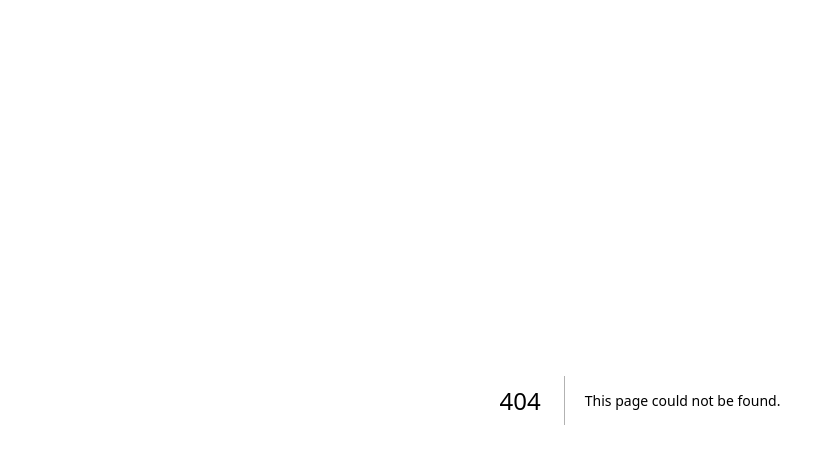
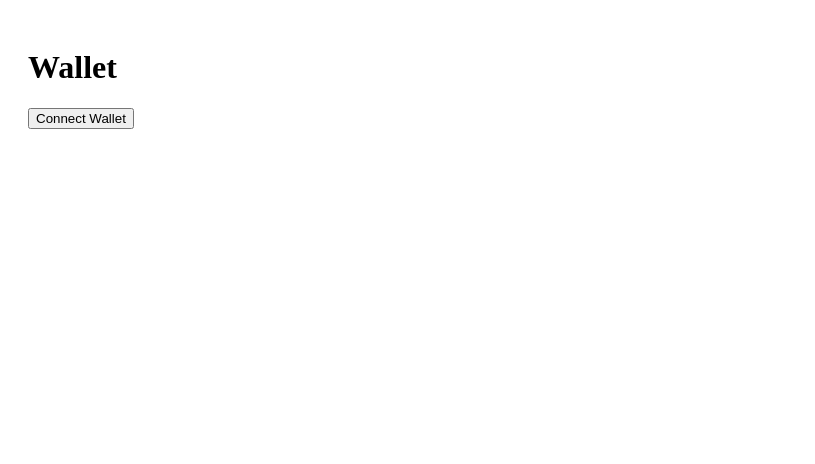
Before and after one commit to Aboosuraj/Diodex, a Next.js app: page /app/wallet in a window 1280 px wide. Before the commit this address had no page. Shown: the top 464 px of the page, without its empty margins (0-815 px from the left). Built offline with nearby package versions, Linux system fonts and the light colour scheme.

Commit message:
Create page.tsx

```diff
--- /dev/null
+++ b/app/app/wallet/page.tsx
@@ -0,0 +1,8 @@
+export default function WalletPage() {
+  return (
+    <div style={{ padding: "20px" }}>
+      <h1>Wallet</h1>
+      <button>Connect Wallet</button>
+    </div>
+  );
+}
```
